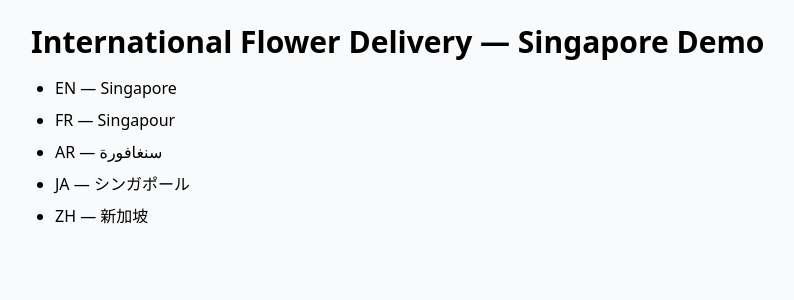
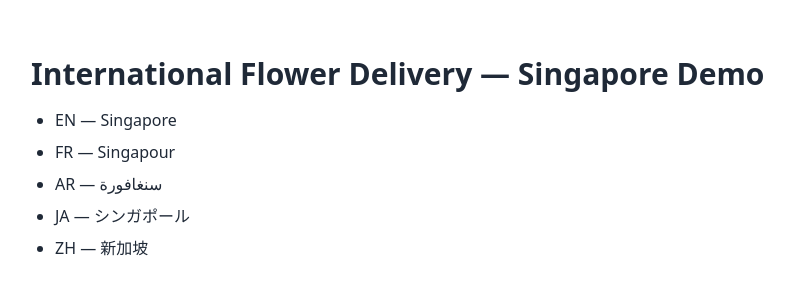
Before and after one commit to marcchiesa/gpt-project, a Next.js app: page / in a window 1280 px wide. Shown: the top 300 px of the page, without its empty margins (83-877 px from the left). Built offline with nearby package versions, Linux system fonts and the light colour scheme.

Commit message:
Update _app.tsx

```diff
--- a/pages/_app.tsx
+++ b/pages/_app.tsx
@@ -4,14 +4,15 @@
 
 export default function MyApp({ Component, pageProps }: AppProps) {
   return (
-    <div className="bg-gray-50 min-h-screen">
+    <div className="bg-white min-h-screen font-sans text-gray-800">
       <Head>
         <meta name="robots" content="noindex, nofollow" />
       </Head>
-      <Component {...pageProps} />
+      <main className="max-w-7xl mx-auto px-4 sm:px-6 lg:px-8 py-8 space-y-8">
+        <Component {...pageProps} />
+      </main>
     </div>
   )
 }
 
-// Added a background color and min-height to ensure styling looks consistent.
-// This will help differentiate content visually and confirm Tailwind CSS is applying styles.
+// Added "space-y-8" to main container to create vertical spacing between elements and remove visible \n characters.
```
